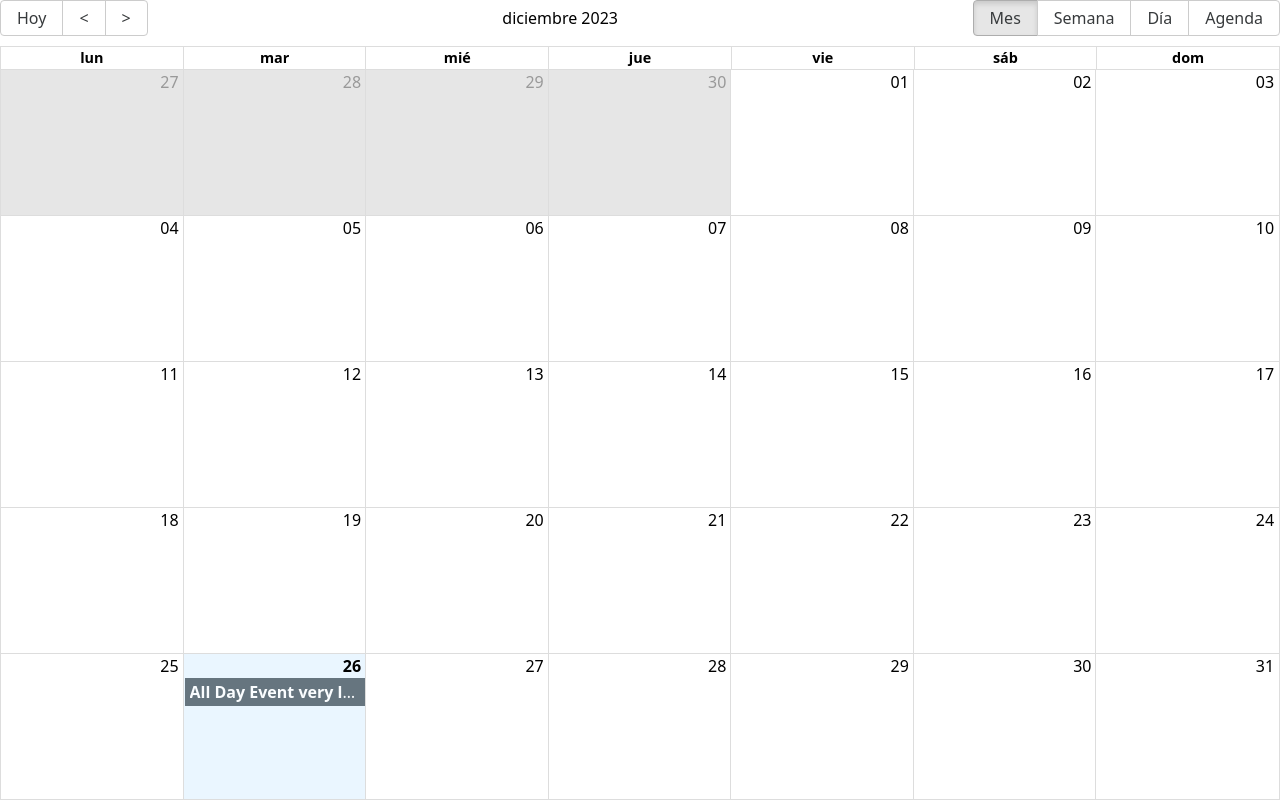
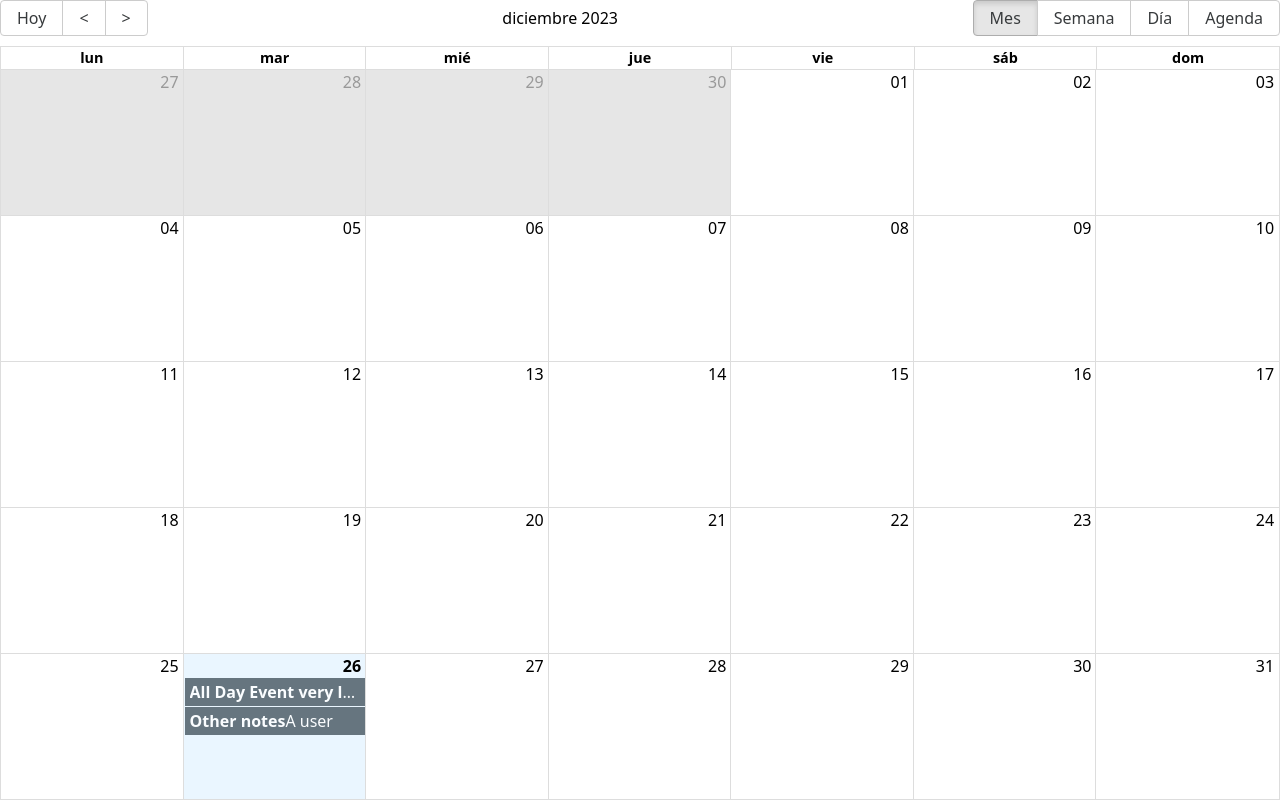
Before and after one commit to isakiDev/react-calendar-ts, a React (Vite) app: page / in a window 1280 px wide. Built offline with nearby package versions, Linux system fonts and the light colour scheme.

Commit message:
add-changes

```diff
--- a/src/calendar/components/CalendarModal.tsx
+++ b/src/calendar/components/CalendarModal.tsx
@@ -1,10 +1,12 @@
 import Modal from 'react-modal'
-import DatePicker from 'react-datepicker'
+import DatePicker, { registerLocale } from 'react-datepicker'
 import { addHours } from 'date-fns'
+import es from 'date-fns/locale/es'
 
+import { useForm, useUiStore } from '../../hooks'
 import 'react-datepicker/dist/react-datepicker.css'
-import { useForm, useUiStore } from '../../hooks'
 
+registerLocale('es', es)
 Modal.setAppElement('#root')
 
 const initialState = {
@@ -16,12 +18,14 @@ const initialState = {
 
 export const CalendarModal = () => {
   const { toggleModal, isOpenModal } = useUiStore()
+
   const {
     title,
     start,
     end,
     notes,
-    onInputChange
+    onInputChange,
+    onDateChange
   } = useForm({ initialState })
 
   const onCloseModal = () => {
@@ -56,7 +60,7 @@ export const CalendarModal = () => {
             dateFormat='Pp'
             locale='es'
             name='start'
-            // onChange={onInputChange}
+            onChange={(event) => { onDateChange({ value: event, type: 'start' }) } }
             selected={start}
             showTimeSelect
             timeCaption='Hora'
@@ -68,12 +72,12 @@ export const CalendarModal = () => {
             className='border border-gray-300 p-2 rounded-md pl-3 w-full'
             dateFormat='Pp'
             locale='es'
+            minDate={start}
             name='end'
+            onChange={(event) => { onDateChange({ value: event, type: 'end' }) } }
+            selected={end}
             showTimeSelect
             timeCaption='Hora'
-            minDate={start}
-            // onChange={(event) => onDateChange(event, 'end')}
-            selected={end}
           />
         </div>
         <hr />
@@ -81,6 +85,7 @@ export const CalendarModal = () => {
           <label className='font-semibold'>Title</label>
           <input
             // className={`border border-gray-300 p-2 rounded-md pl-3 ${titleClass}`}
+            className={'border border-gray-300 p-2 rounded-md pl-3'}
             name='title'
             onChange={onInputChange}
             placeholder='Event title'
--- a/src/calendar/pages/CalendarPage.tsx
+++ b/src/calendar/pages/CalendarPage.tsx
@@ -1,7 +1,6 @@
 import { Calendar, EventProps, type View } from 'react-big-calendar'
 
-import { localizer } from '../../helpers/calendarLocalizer'
-import { getMessagesEs } from '../../helpers/getMessagesEs'
+import { localizer, getMessages } from '../../helpers'
 
 import { useCalendarStore, useUiStore } from '../../hooks'
 import { CalendarEvent, CalendarModal } from '..'
@@ -12,6 +11,12 @@ import 'react-big-calendar/lib/css/react-big-calendar.css'
 const events: CalendarEventType[] = [
   {
     title: 'All Day Event very long title',
+    allDay: true,
+    start: new Date(),
+    end: new Date()
+  },
+  {
+    title: 'Other notes',
     allDay: true,
     start: new Date(),
     end: new Date()
@@ -33,9 +38,9 @@ export const CalendarPage = () => {
   const { toggleModal } = useUiStore()
   const { setActiveEvent } = useCalendarStore()
 
-  const onDoubleClick = (event: CalendarEventType) => {
-    console.log('click')
-  }
+  // const onDoubleClick = (event: CalendarEventType) => {
+  //   console.log('click')
+  // }
 
   const onSelectEvent = (event: CalendarEventType) => {
     setActiveEvent(event)
@@ -57,8 +62,8 @@ export const CalendarPage = () => {
         eventPropGetter={eventStyleGetter}
         events={events as Array<EventProps<CalendarEventType>>}
         localizer={localizer}
-        messages={getMessagesEs()}
-        onDoubleClickEvent={onDoubleClick}
+        messages={getMessages()}
+        // onDoubleClickEvent={onDoubleClick}
         onSelectEvent={onSelectEvent}
         onView={onViewChanged}
         // startAccessor='slotStart'
--- a/src/helpers/calendarLocalizer.ts
+++ b/src/helpers/calendarLocalizer.ts
@@ -1,5 +1,5 @@
 import { dateFnsLocalizer } from 'react-big-calendar'
-import { parse, startOfWeek, getDay, format } from 'date-fns'
+import { format, parse, startOfWeek, getDay } from 'date-fns'
 import esEs from 'date-fns/locale/es'
 
 const locales = {
--- a/src/helpers/getMessagesEs.ts
+++ b/src/helpers/getMessages.ts
@@ -1,4 +1,4 @@
-export const getMessagesEs = () => {
+export const getMessages = () => {
   return {
     allDay: 'Todo el día',
     previous: '<',
--- /dev/null
+++ b/src/helpers/index.ts
@@ -0,0 +1,2 @@
+export { localizer } from './calendarLocalizer'
+export { getMessages } from './getMessages'
--- a/src/hooks/useForm.ts
+++ b/src/hooks/useForm.ts
@@ -6,17 +6,28 @@ interface Props<T> {
   formValidations?: object
 }
 
+interface DatePickerChange {
+  value: Date | null
+  type: 'start' | 'end'
+}
+
 export const useForm = <T extends Record<string, unknown>>({ initialState, formValidations = {} }: Props<T>) => {
   const [formState, setFormState] = useState(initialState)
 
-  // FormEvent<HTMLFormElement
   const onInputChange = (event: React.ChangeEvent<HTMLInputElement | HTMLTextAreaElement>) => {
-    const { name, value } = event.target
+    const { name, value } = event?.target
     setFormState(prev => ({ ...prev, [name]: value }))
+  }
+
+  const onDateChange = ({ value, type }: DatePickerChange) => {
+    if (!value) return
+    setFormState(prev => ({ ...prev, [type]: value }))
   }
 
   return {
     ...formState,
-    onInputChange
+
+    onInputChange,
+    onDateChange
   }
 }
```
Also changed, not shown: src/calendar/index.ts (renamed from src/calendar/index.tsx).
